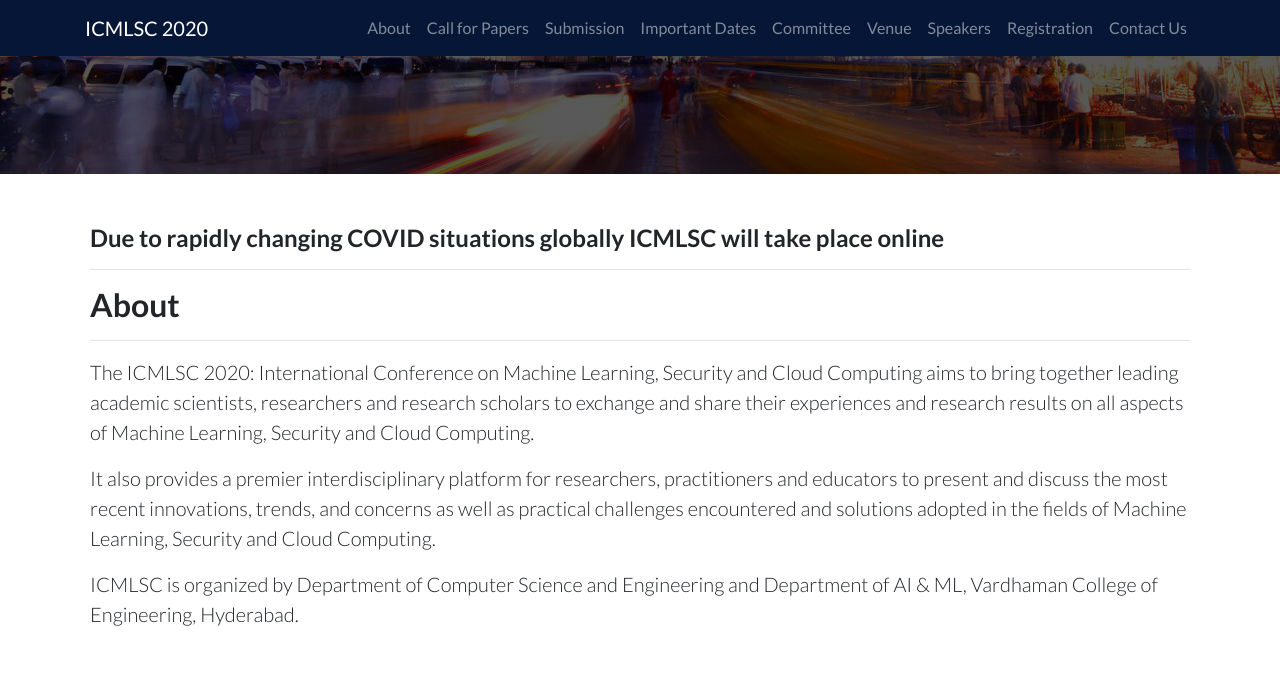
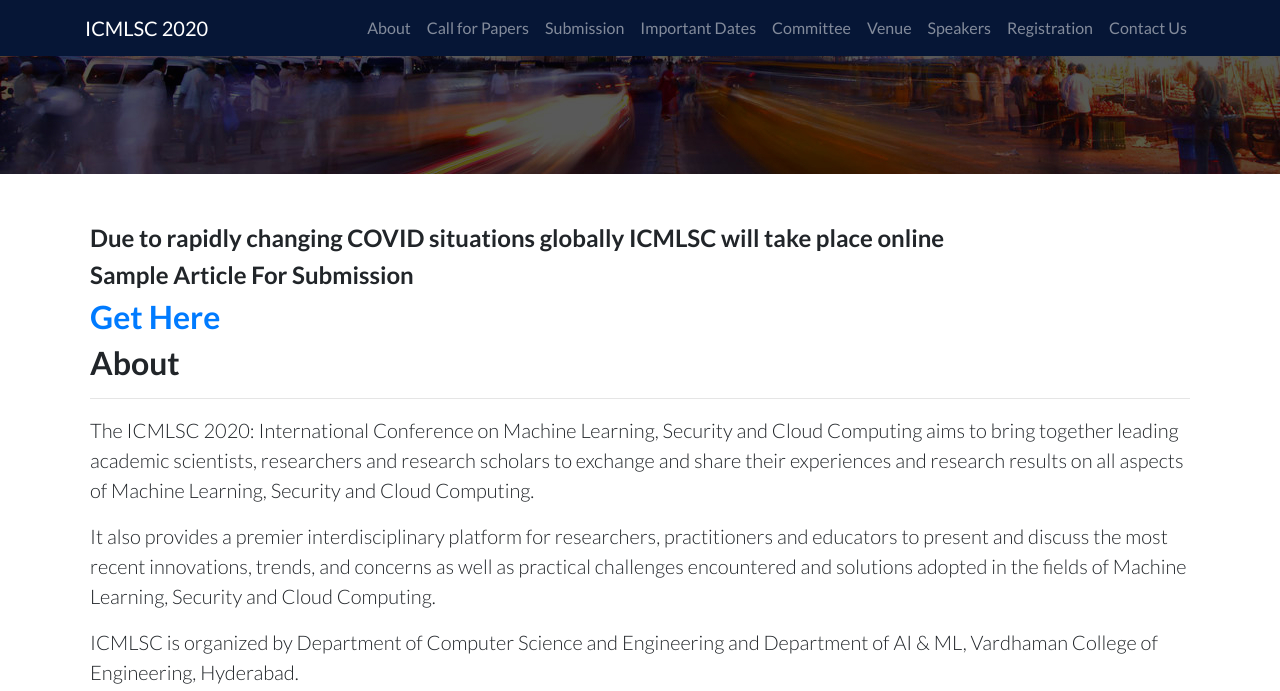
Before and after one commit to ieeevardhaman/icmlsc-website, a Jekyll site: the page built from pages/about.md, in a window 1280 px wide and 900 px high, scrolled down 482 px, cut to the strip 0-691 px from the top of the window. Built offline with Jekyll 4.4.1, drawn with Linux system fonts in a browser that asks for light colours; our own code applies the rules of GitHub Pages for plain Markdown files.

Commit message:
Update about.md

```diff
--- a/pages/about.md
+++ b/pages/about.md
@@ -3,6 +3,10 @@ layout: default
 permalink: /
 ---
 #### Due to rapidly changing COVID situations globally ICMLSC will take place online
+
+#### Sample Article For Submission
+
+[Get Here](doc/Sample Article -for a1.pdf)
 ---
 ## About
 ---
```
